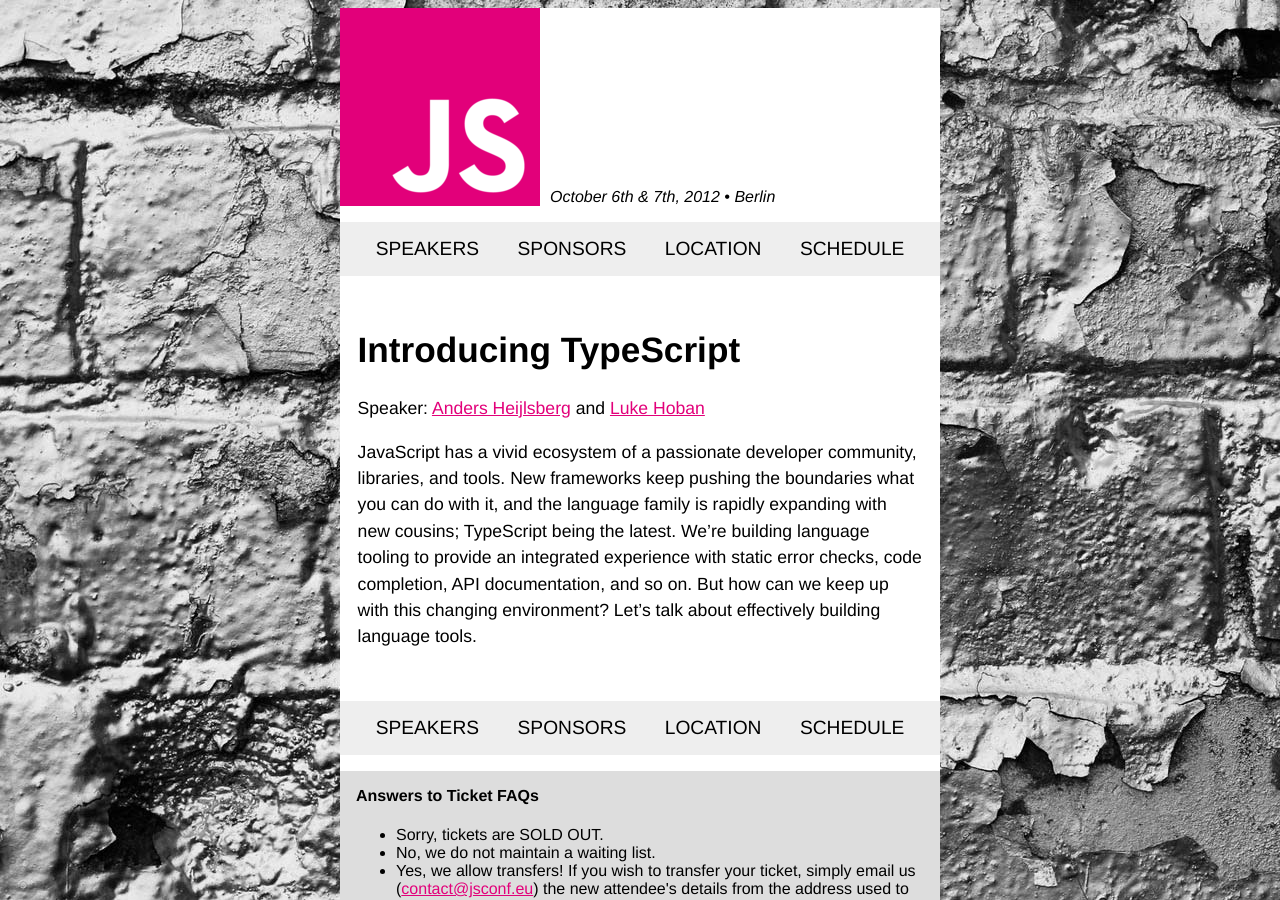
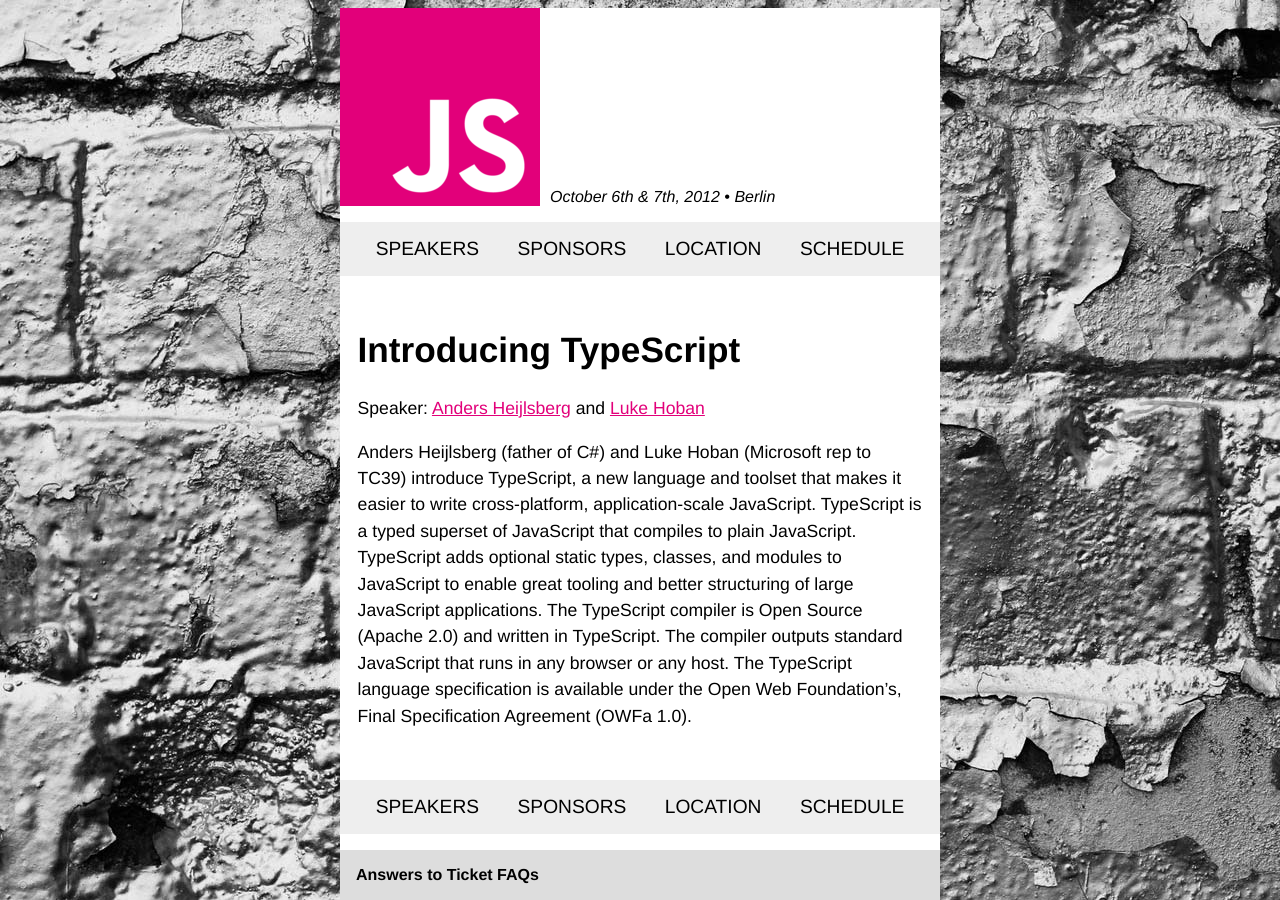
Before and after one commit to jsconf/2012.jsconf.eu, a Jekyll site: the page built from _posts/2012-10-05-introducing-typescript.md, in a window 1280 px wide and 900 px high. Built offline with Jekyll 4.4.1, drawn with Linux system fonts in a browser that asks for light colours; comment, search, counter and statistics services are not loaded.

Commit message:
now with correct content #facepalm

```diff
--- a/_posts/2012-10-05-introducing-typescript.md
+++ b/_posts/2012-10-05-introducing-typescript.md
@@ -9,11 +9,4 @@
 Speaker: <a href="http://en.wikipedia.org/wiki/Anders_Hejlsberg">Anders Heijlsberg</a>
 and <a href="http://blogs.msdn.com/b/lukeh/">Luke Hoban</a>
 
-JavaScript has a vivid ecosystem of a passionate developer community,
-libraries, and tools. New frameworks keep pushing the boundaries what
-you can do with it, and the language family is rapidly expanding with
-new cousins; TypeScript being the latest. We're building language
-tooling to provide an integrated experience with static error checks,
-code completion, API documentation, and so on. But how can we keep up
-with this changing environment? Let's talk about effectively building
-language tools.
+Anders Heijlsberg (father of C#) and Luke Hoban (Microsoft rep to TC39) introduce TypeScript, a new language and toolset that makes it easier to write cross-platform, application-scale JavaScript. TypeScript is a typed superset of JavaScript that compiles to plain JavaScript. TypeScript adds optional static types, classes, and modules to JavaScript to enable great tooling and better structuring of large JavaScript applications. The TypeScript compiler is Open Source (Apache 2.0) and written in TypeScript. The compiler outputs standard JavaScript that runs in any browser or any host. The TypeScript language specification is available under the Open Web Foundation's, Final Specification Agreement (OWFa 1.0).
```
